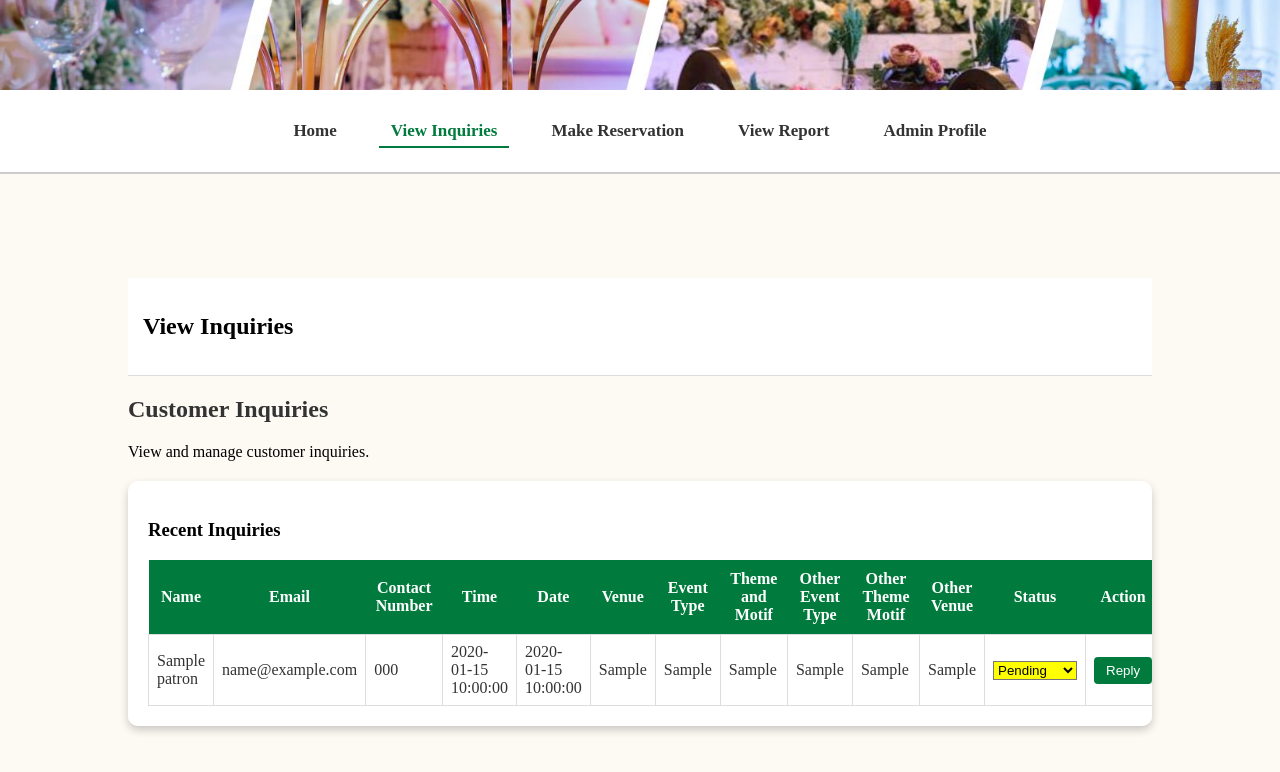
After one commit to RosarioAngelica/trylang_cohere, a PHP site: page /VillaSalud.UI/pages/a_inquiries.php in a window 1280 px wide. The commit adds this page. Shown: the top 772 px of the page. Run offline with PHP 8.4, Linux system fonts and the light colour scheme; tables that the repository leaves empty or names only in its code hold one stand-in row (values such as "Sample post").

Commit message:
fix admin view inquiries

```diff
--- a/VillaSalud.UI/pages/a_homepage.html
+++ b/VillaSalud.UI/pages/a_homepage.html
@@ -13,7 +13,7 @@
     <nav class="navbar">
         <ul>
             <li><a href="#" class="active">Home</a></li>
-            <li><a href="../pages/a_inquiries.html">View Inquiries</a></li>
+            <li><a href="../pages/a_inquiries.php">View Inquiries</a></li>
             <li><a href="../pages/a_make_reservation.php">Make Reservation</a></li>
             <li><a href="../pages/a_view_report.html">View Report</a></li>
             <li><a href="../pages/admin_profile.php">Admin Profile</a></li>
--- /dev/null
+++ b/VillaSalud.UI/pages/a_inquiries.php
@@ -0,0 +1,139 @@
+<?php
+include 'db_connect.php';
+
+// ✅ Corrected SQL: removed trailing comma and added status
+$sqli = "SELECT
+            p.name AS full_name,
+            p.email,
+            p.contact_number,
+            i.time,
+            i.date,
+            i.venue,
+            i.event_type,
+            i.theme_motif,
+            i.other_event_type,
+            i.other_theme_motif,
+            i.other_venue,
+            i.status
+        FROM inquiry i
+        JOIN patron p ON i.patron_id = p.patron_id
+        ORDER BY i.date DESC, i.time DESC";
+
+$result = $conn->query($sqli);
+$inquiries = [];
+
+if ($result && $result->num_rows > 0) {
+    while ($row = $result->fetch_assoc()) {
+        $inquiries[] = $row;
+    }
+}
+?>
+
+<!DOCTYPE html>
+<html lang="en">
+<head>
+    <meta charset="UTF-8" />
+    <meta name="viewport" content="width=device-width, initial-scale=1.0"/>
+    <title>View Inquiries - Villa Salud</title>
+    <link rel="stylesheet" href="../style/a_inquiries.css">
+</head>
+<body>
+    <header class="header-image"></header>
+
+    <nav class="navbar">
+        <ul>
+            <li><a href="../pages/a_homepage.html">Home</a></li>
+            <li><a href="a_inquiries.php" class="active">View Inquiries</a></li>
+            <li><a href="../pages/a_make_reservation.php">Make Reservation</a></li>
+            <li><a href="../pages/a_view_report.html">View Report</a></li>
+            <li><a href="../pages/admin_profile.php">Admin Profile</a></li>
+        </ul>
+    </nav>
+
+    <section id="content">
+        <nav>
+            <h2>View Inquiries</h2>
+        </nav>
+
+        <main>
+            <div class="head-title">
+                <div class="left">
+                    <h1>Customer Inquiries</h1>
+                    <p>View and manage customer inquiries.</p>
+                </div>
+            </div>
+
+            <div class="table-data">
+                <div class="order">
+                    <div class="head">
+                        <h3>Recent Inquiries</h3>
+                    </div>
+                    <table>
+                        <thead>
+                            <tr>
+                                <th>Name</th>
+                                <th>Email</th>
+                                <th>Contact Number</th>
+                                <th>Time</th>
+                                <th>Date</th>
+                                <th>Venue</th>
+                                <th>Event Type</th>
+                                <th>Theme and Motif</th>
+                                <th>Other Event Type</th>
+                                <th>Other Theme Motif</th>
+                                <th>Other Venue</th>
+                                <th>Status</th>
+                                <th>Action</th>
+                            </tr>
+                        </thead>
+                        <tbody>
+                            <?php foreach ($inquiries as $index => $inquiry): ?>
+                                <tr>
+                                    <td><?= htmlspecialchars($inquiry['full_name']) ?></td>
+                                    <td><?= htmlspecialchars($inquiry['email']) ?></td>
+                                    <td><?= htmlspecialchars($inquiry['contact_number']) ?></td>
+                                    <td><?= htmlspecialchars($inquiry['time']) ?></td>
+                                    <td><?= htmlspecialchars($inquiry['date']) ?></td>
+                                    <td><?= htmlspecialchars($inquiry['venue']) ?></td>
+                                    <td><?= htmlspecialchars($inquiry['event_type']) ?></td>
+                                    <td><?= htmlspecialchars($inquiry['theme_motif']) ?></td>
+                                    <td><?= htmlspecialchars($inquiry['other_event_type']) ?></td>
+                                    <td><?= htmlspecialchars($inquiry['other_theme_motif']) ?></td>
+                                    <td><?= htmlspecialchars($inquiry['other_venue']) ?></td>
+                                    <td>
+                                        <select class="status-dropdown" data-index="<?= $index ?>">
+                                            <option value="" <?= empty($inquiry['status']) ? 'selected hidden' : 'hidden' ?>>Set Status</option>
+                                            <option value="Pending" <?= $inquiry['status'] === 'Pending' ? 'selected' : '' ?>>Pending</option>
+                                            <option value="Reserved" <?= $inquiry['status'] === 'Reserved' ? 'selected' : '' ?>>Reserved</option>
+                                            <option value="Cancelled" <?= $inquiry['status'] === 'Cancelled' ? 'selected' : '' ?>>Cancelled</option>
+                                        </select>
+                                    </td>
+                                    <td><button class="reply-btn" data-index="<?= $index ?>">Reply</button></td>
+                                </tr>
+                            <?php endforeach; ?>
+                        </tbody>
+                    </table>
+                </div>
+            </div>
+        </main>
+    </section>
+
+    <!-- Modal for setting status -->
+    <div id="statusModal" class="modal">
+        <div class="modal-content">
+            <h2>Set Inquiry Status</h2>
+            <select id="statusSelect">
+                <option value="Pending">Pending</option>
+                <option value="Reviewed">Reviewed</option>
+                <option value="Confirmed">Confirmed</option>
+                <option value="Rejected">Rejected</option>
+                <option value="Cancelled">Cancelled</option>
+            </select>
+            <button id="saveStatusBtn">Save</button>
+            <button id="closeModalBtn">Close</button>
+        </div>
+    </div>
+
+    <script src="../script/a_inquiries.js"></script>
+</body>
+</html>
--- a/VillaSalud.UI/pages/a_make_reservation.php
+++ b/VillaSalud.UI/pages/a_make_reservation.php
@@ -113,7 +113,7 @@ if ($_SERVER["REQUEST_METHOD"] == "POST") {
     <nav class="navbar">
         <ul>
             <li><a href="../pages/a_homepage.html">Home</a></li>
-            <li><a href="../pages/a_inquiries.html">View Inquiries</a></li>
+            <li><a href="../pages/a_inquiries.php">View Inquiries</a></li>
             <li><a href="../pages/a_make_reservation.php" class="active">Make Reservation</a></li>
             <li><a href="../pages/a_view_report.html">View Report</a></li>
             <li><a href="../pages/admin_profile.php">Admin Profile</a></li>
@@ -124,6 +124,7 @@ if ($_SERVER["REQUEST_METHOD"] == "POST") {
         <div class="reservation-container">
         <h2>Let's bring your vision to life—just fill out the form.</h2>
             <form method="POST" action="p_make_reservation.php">
+                <input type="hidden" name="created_by_type" value="admin">
                 <div class="form-group">
                     <label for="name">Name:<span>*</span></label>
                     <input type="text" id="name" name="name" placeholder="First Name, Last Name"required>
--- a/VillaSalud.UI/pages/a_view_report.html
+++ b/VillaSalud.UI/pages/a_view_report.html
@@ -13,7 +13,7 @@
     <nav class="navbar">
         <ul>
           <li><a href="../pages/a_homepage.html">Home</a></li>
-          <li><a href="../pages/a_inquiries.html">View Inquiries</a></li>
+          <li><a href="../pages/a_inquiries.php">View Inquiries</a></li>
           <li><a href="../pages/a_make_reservation.php">Make Reservation</a></li>
           <li><a href="../pages/a_view_report.html" class="active">View Report</a></li>
           <li><a href="../pages/admin_profile.php">Admin Profile</a></li>
--- a/VillaSalud.UI/pages/admin_profile.php
+++ b/VillaSalud.UI/pages/admin_profile.php
@@ -26,7 +26,7 @@ $admin_phone = isset($_SESSION["admin_phone"]) ? $_SESSION["admin_phone"] : "N/A
   <nav class="navbar">
     <ul>
       <li><a href="../pages/a_homepage.html">Home</a></li>
-      <li><a href="../pages/a_inquiries.html">View Inquiries</a></li>
+      <li><a href="../pages/a_inquiries.php">View Inquiries</a></li>
       <li><a href="../pages/a_make_reservation.php">Make Reservation</a></li>
       <li><a href="../pages/a_view_report.html">View Report</a></li>
       <li><a href="#" class="active">Admin Profile</a></li>
--- a/VillaSalud.UI/pages/db_connect.php
+++ b/VillaSalud.UI/pages/db_connect.php
@@ -1,7 +1,7 @@
 <?php
 $host = "localhost";
 $user = "root";
-$pass = "rosario09876";  //change into the password na meron ka  + rosario09876 + marcgasta1902. +
+$pass = "marcgasta1902.";  //change into the password na meron ka  + rosario09876 + marcgasta1902. +
 $dbname = "Salud";
 
 $conn = new mysqli($host, $user, $pass, $dbname);
```
Also changed, not shown: VillaSalud.UI/pages/a_inquiries.html (deleted, +0 -83 lines), VillaSalud.UI/pages/p_make_reservation.php (+13 -47 lines), VillaSalud.UI/script/a_inquiries.js (+13 -86 lines).
